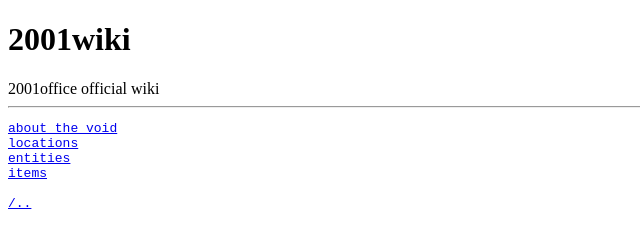
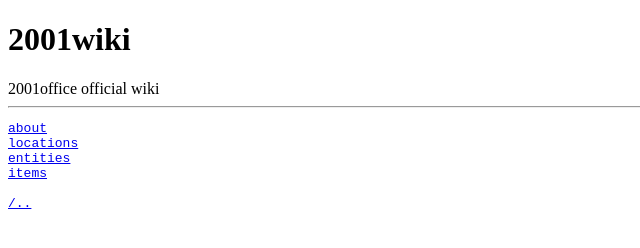
Before and after one commit to 7meowlegit/2001_eigengrau_roleplay_club, a plain HTML site: page indexs.html in a window 1280 px wide. Shown: the full height of the page, 0-640 px from the left. Drawn offline with Linux system fonts and the light colour scheme.

Commit message:
Update indexs.html

```diff
--- a/indexs.html
+++ b/indexs.html
@@ -21,7 +21,7 @@
 <hr>
 
 <pre>
-<a href="info.html">about the void</a>
+<a href="info.html">about</a>
 <a href="locations.html">locations</a>
 <a href="entities.html">entities</a>
 <a href="items.html">items</a>
```
